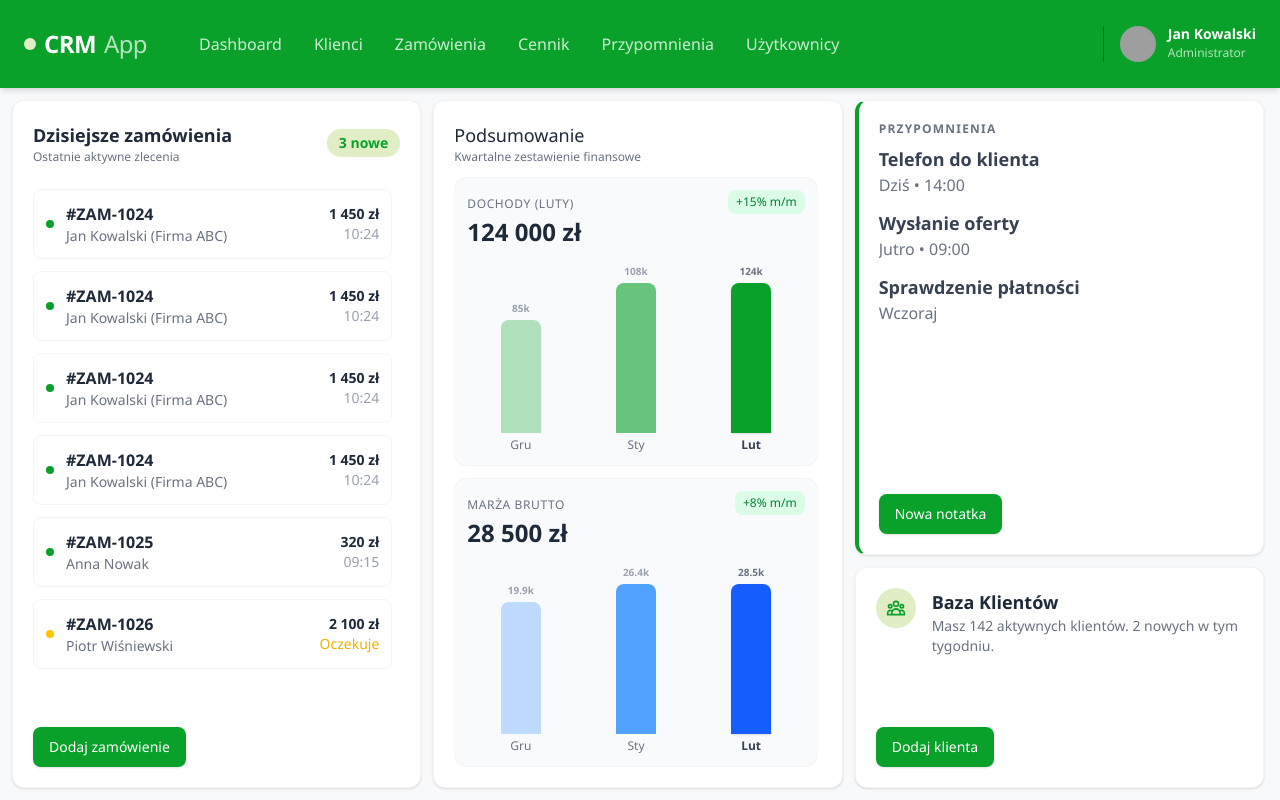
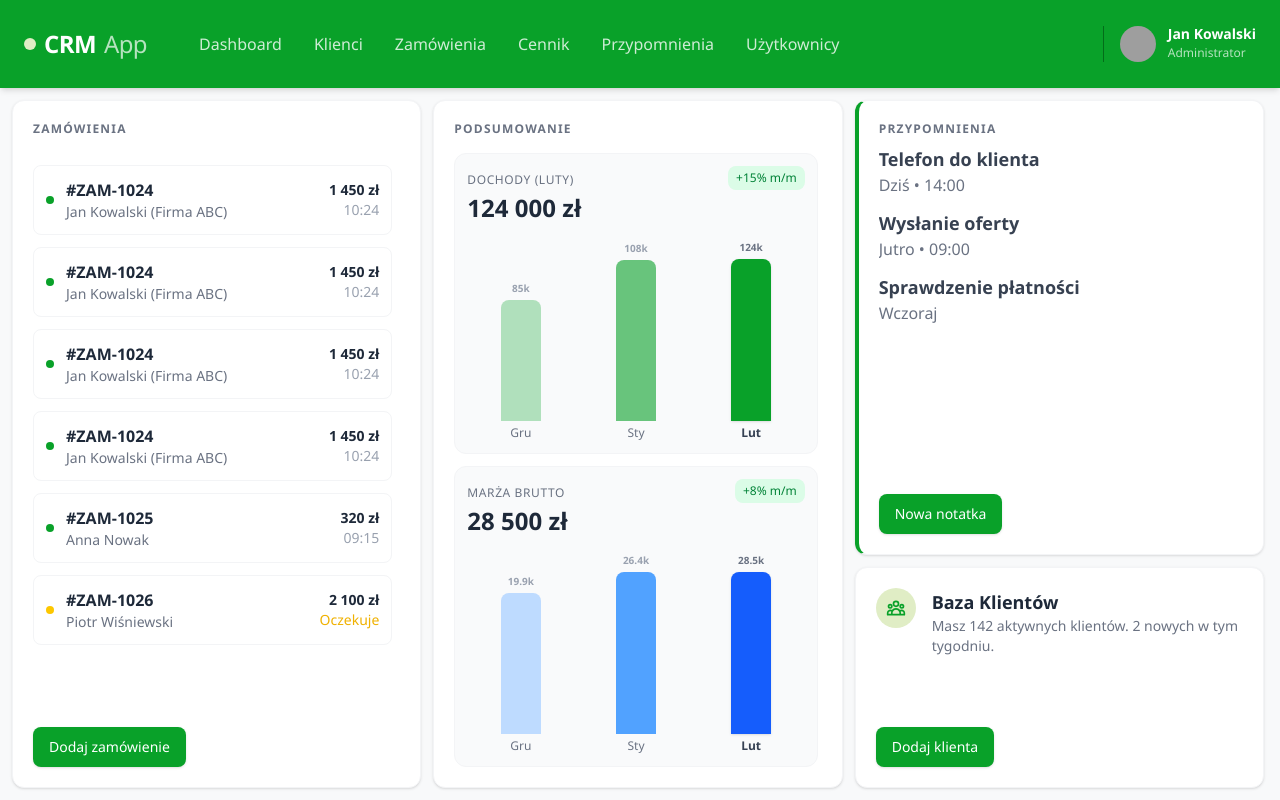
Before and after one commit to Mailosz0812/CRM-Front, an Angular app: page /admin in a window 1280 px wide. Built offline with nearby package versions, Linux system fonts and the light colour scheme; grey boxes are pictures that could not be loaded.

Commit message:
feat: minor changes

```diff
--- a/src/app/features/admin-dashboard/admin-main/admin-main.html
+++ b/src/app/features/admin-dashboard/admin-main/admin-main.html
@@ -4,10 +4,8 @@
     <div class="card xl:row-span-3 xl:h-full xl:min-h-0">
       <div class="flex items-center justify-between w-full mb-6 shrink-0">
         <div>
-          <h2 class="text-lg font-semibold text-gray-800">Dzisiejsze zamówienia</h2>
-          <p class="text-xs text-gray-500">Ostatnie aktywne zlecenia</p>
+          <div class="text-xs font-bold text-gray-500 uppercase tracking-widest mb-1 shrink-0">Zamówienia</div>
         </div>
-        <span class="bg-surface-light text-primary text-sm font-bold px-3 py-1 rounded-full">3 nowe</span>
       </div>
 
       <div class="w-full flex-1 flex flex-col gap-3 mb-6 overflow-y-auto pr-2 min-h-0">
@@ -101,8 +99,7 @@
 
       <div class="flex items-center justify-between w-full mb-3 shrink-0">
         <div>
-          <h2 class="text-lg font-medium text-gray-800">Podsumowanie</h2>
-          <p class="text-xs text-gray-500">Kwartalne zestawienie finansowe</p>
+          <div class="text-xs font-bold text-gray-500 uppercase tracking-widest mb-1 shrink-0">Podsumowanie</div>
         </div>
       </div>
 
```
